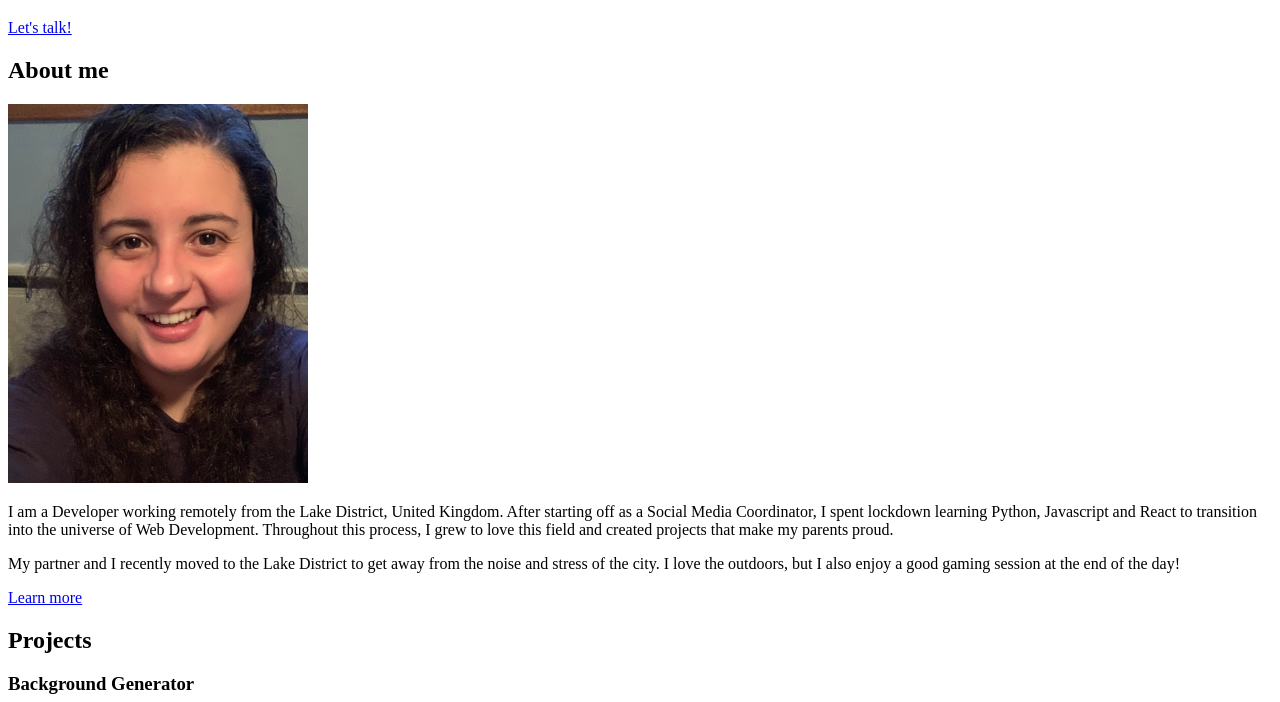
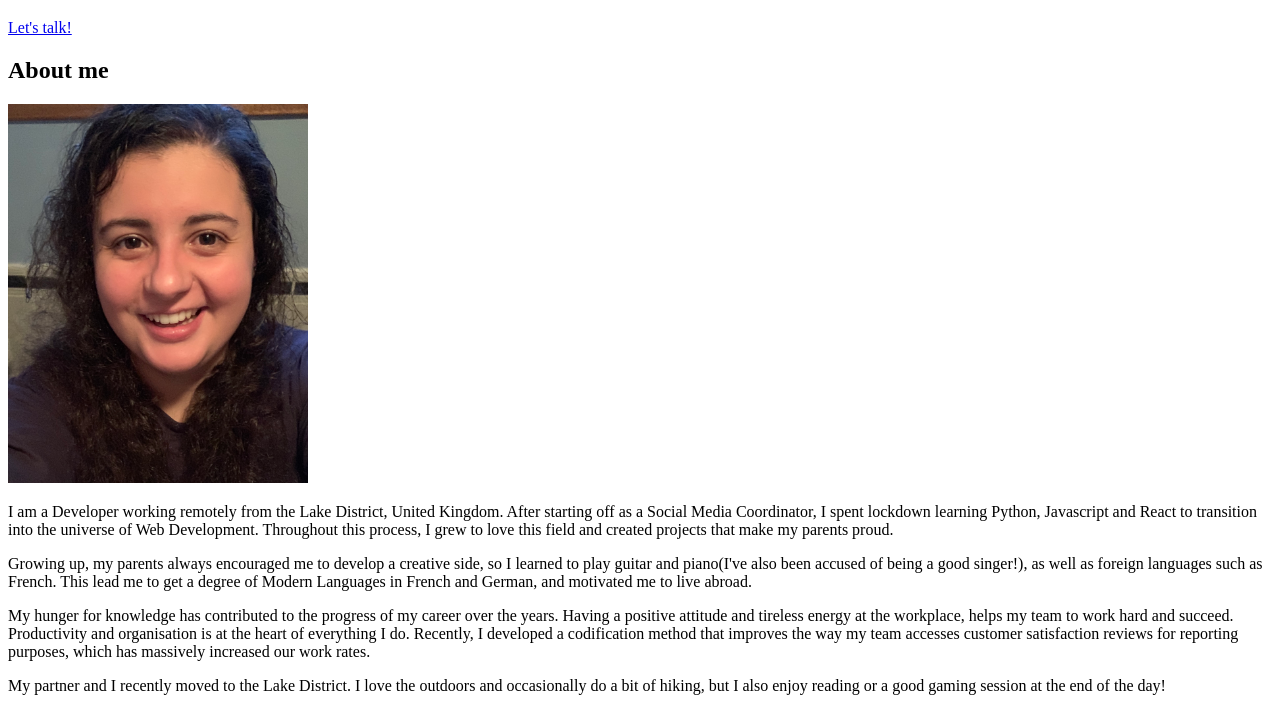
Before and after one commit to mpbasto/new-portfolio, a website: page public/index.html in a window 1280 px wide. Shown: the part 98-800 px from the top of the page. Drawn offline with nearby package versions, Linux system fonts and the light colour scheme.

Commit message:
Update index.html

```diff
--- a/public/index.html
+++ b/public/index.html
@@ -75,8 +75,15 @@
               make my parents proud.
             </p>
             <p class="about-wrapper__info-text">
-              My partner and I recently moved to the Lake District to get away from the noise and
-              stress of the city. I love the outdoors, but I also enjoy a good gaming session at the end of the day!
+              Growing up, my parents always encouraged me to develop a creative side, so I learned to play guitar and piano(I've also been accused of being a good singer!), as well as foreign languages such as French.
+              This lead me to get a degree of Modern Languages in French and German, and motivated me to live abroad.
+            </p>
+            <p class="about-wrapper__info-text">
+              My hunger for knowledge has contributed to the progress of my career over the years. Having a positive attitude and tireless energy at the workplace, helps my team to work hard and succeed.
+              Productivity and organisation is at the heart of everything I do. Recently, I developed a codification method that improves the way my team accesses customer satisfaction reviews for reporting purposes, which has massively increased our work rates.
+            </p>
+            <p class="about-wrapper__info-text">
+              My partner and I recently moved to the Lake District. I love the outdoors and occasionally do a bit of hiking, but I also enjoy reading or a good gaming session at the end of the day!
             </p>
             <span class="d-flex mt-3">
               <a rel="noreferrer" target="_blank" class="cta-btn cta-btn--resume"
```
